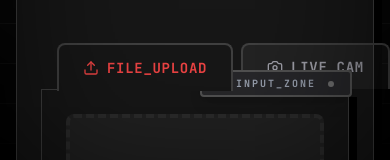
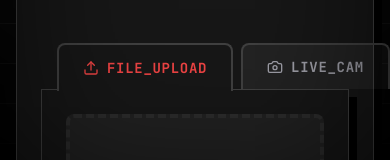
Before and after one commit to novalalgfr/tomato-frontend, a Next.js app: page / in a window 390 px wide. Shown: the part 656-816 px from the top of the page. Built offline with nearby package versions, Linux system fonts and the light colour scheme.

Commit message:
Update visibility classes for responsive design in InputArea component

```diff
--- a/app/components/input/InputArea.tsx
+++ b/app/components/input/InputArea.tsx
@@ -171,7 +171,7 @@ export default function InputArea() {
 			</div>
 
 			<div className="bg-surface border-2 border-border p-6 sm:p-8 paper-shadow min-h-[450px] relative z-0">
-				<div className="absolute -top-5 -right-1 sm:right-4 bg-[#27272a] border-2 border-[#525252] px-4 py-1 shadow-lg z-20 flex items-center gap-3 rounded-sm">
+				<div className="md:visible invisible absolute -top-5 -right-1 sm:right-4 bg-[#27272a] border-2 border-[#525252] px-4 py-1 shadow-lg z-20 flex items-center gap-3 rounded-sm">
 					<div className="w-1.5 h-1.5 rounded-full bg-[#737373] shadow-inner" />
 
 					<span className="font-mono text-[10px] font-bold text-gray-400 tracking-[0.2em] uppercase">
@@ -221,7 +221,7 @@ export default function InputArea() {
 				) : (
 					<div className="flex flex-col items-center animate-in fade-in zoom-in-95 duration-500">
 						<div className="bg-white p-3 pb-12 shadow-xl transform rotate-1 transition-transform hover:rotate-0 duration-500 max-w-full relative inline-block">
-							<div>
+							<div className="md:visible invisible">
 								<div className="absolute -top-7 left-1/2 -translate-x-1/2 w-10 h-8 border-x-4 border-t-4 border-gray-400 rounded-t-md z-10" />
 
 								<div className="absolute -top-2 left-1/2 -translate-x-1/2 w-16 h-6 bg-[#1a1a1a] rounded-sm shadow-lg z-20 flex items-center justify-center border-t border-gray-600">
@@ -229,7 +229,7 @@ export default function InputArea() {
 								</div>
 							</div>
 
-							<div className="relative min-w-[300px] max-w-[600px] bg-gray-100 border border-gray-300 overflow-hidden">
+							<div className="relative w-full sm:min-w-[300px] max-w-[600px] bg-gray-100 border border-gray-300 overflow-hidden">
 								<Image
 									src={image}
 									alt="Original Specimen"
```
